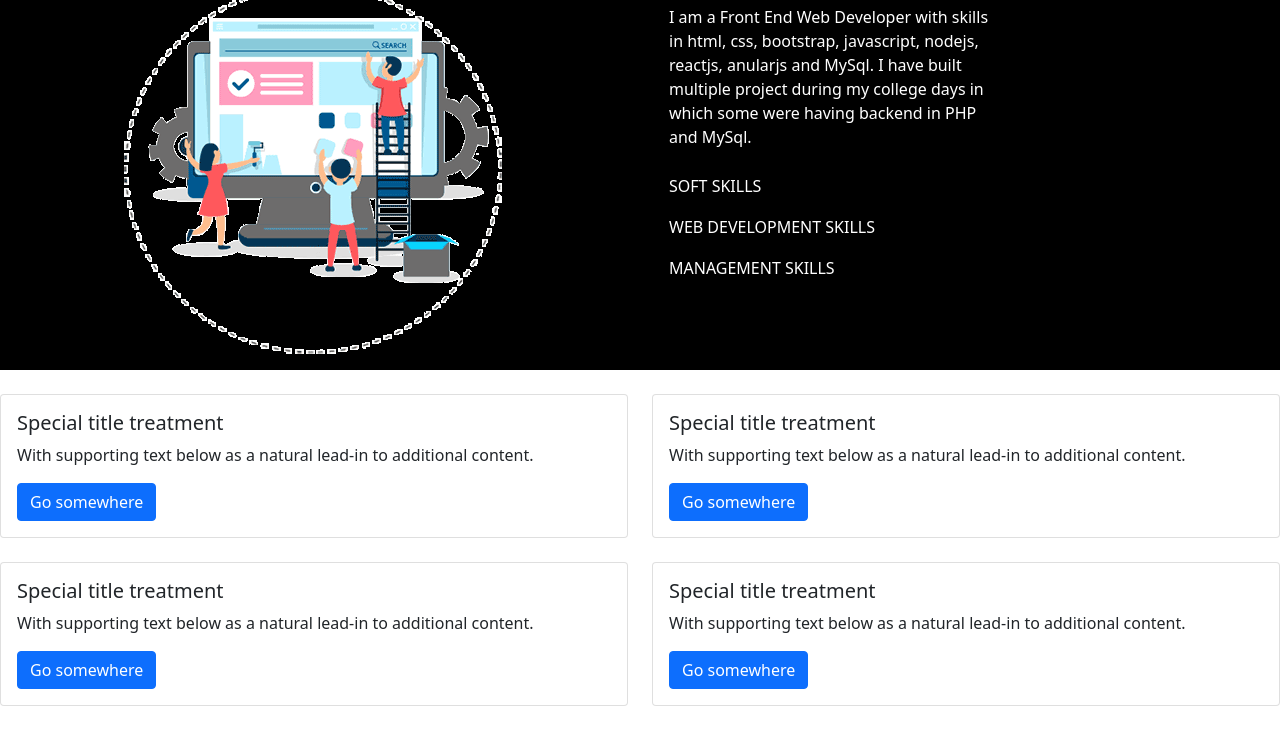
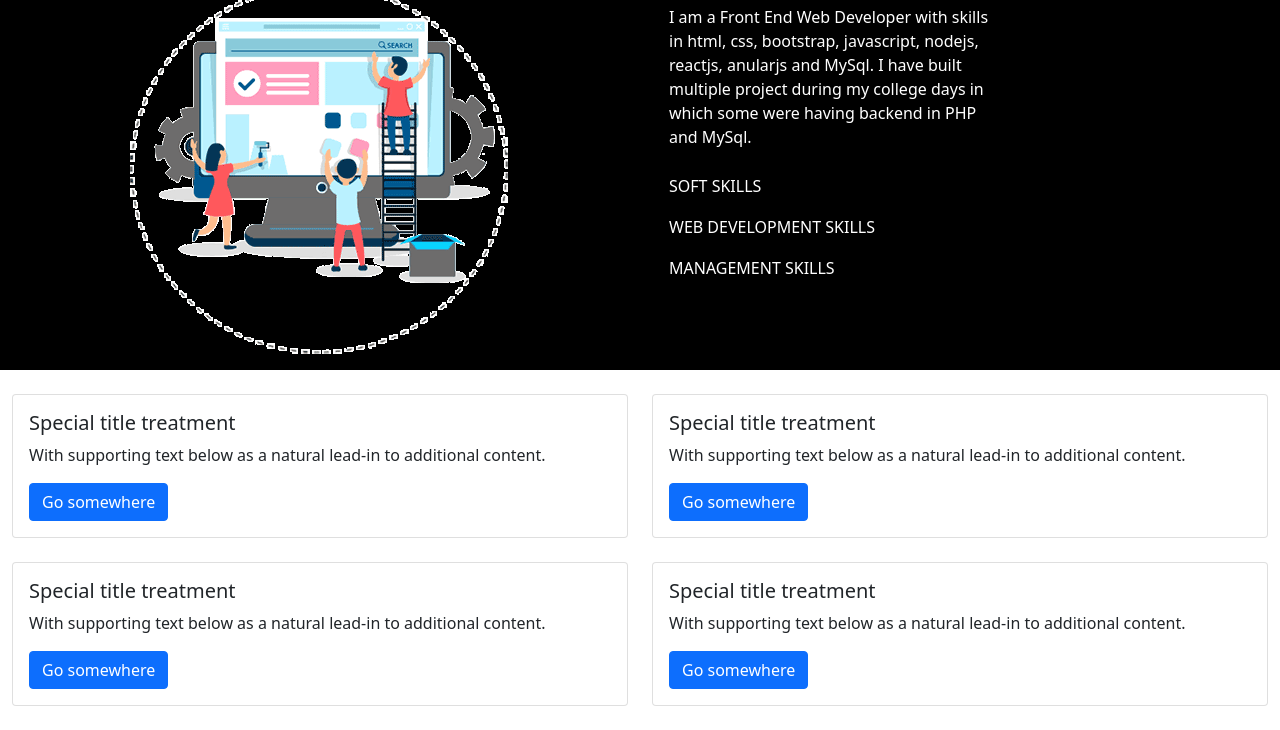
Before and after one commit to sam-wd/Portfolio, a plain HTML site: page docs/index.html in a window 1280 px wide. Shown: the part 378-1108 px from the top of the page. Drawn offline with nearby package versions, Linux system fonts and the light colour scheme.

Commit message:
Update index.html

```diff
--- a/docs/index.html
+++ b/docs/index.html
@@ -38,6 +38,7 @@
       </div>
     </div>
   </nav>
+   <div class="container-fluid">
   <div class="row">
     <div class="col-sm-6" style="background-color: black;text-align: center;">
       <h1  style="color:white;font-size: 90px;">Seema Giri</h1>
@@ -65,10 +66,11 @@
 
 
   </div>
+  </div>
 
 
 
-
+ <div class="container-fluid">
   <div class="row my-4 ">
     <div class="col-sm-6">
       <div class="card">
@@ -89,7 +91,9 @@
       </div>
     </div>
   </div>
+   </div>
 
+   <div class="container-fluid">
   <div class="row my-4">
     <div class="col-sm-6">
       <div class="card">
@@ -110,6 +114,7 @@
       </div>
     </div>
   </div>
+     </div>
 
 
 
```
